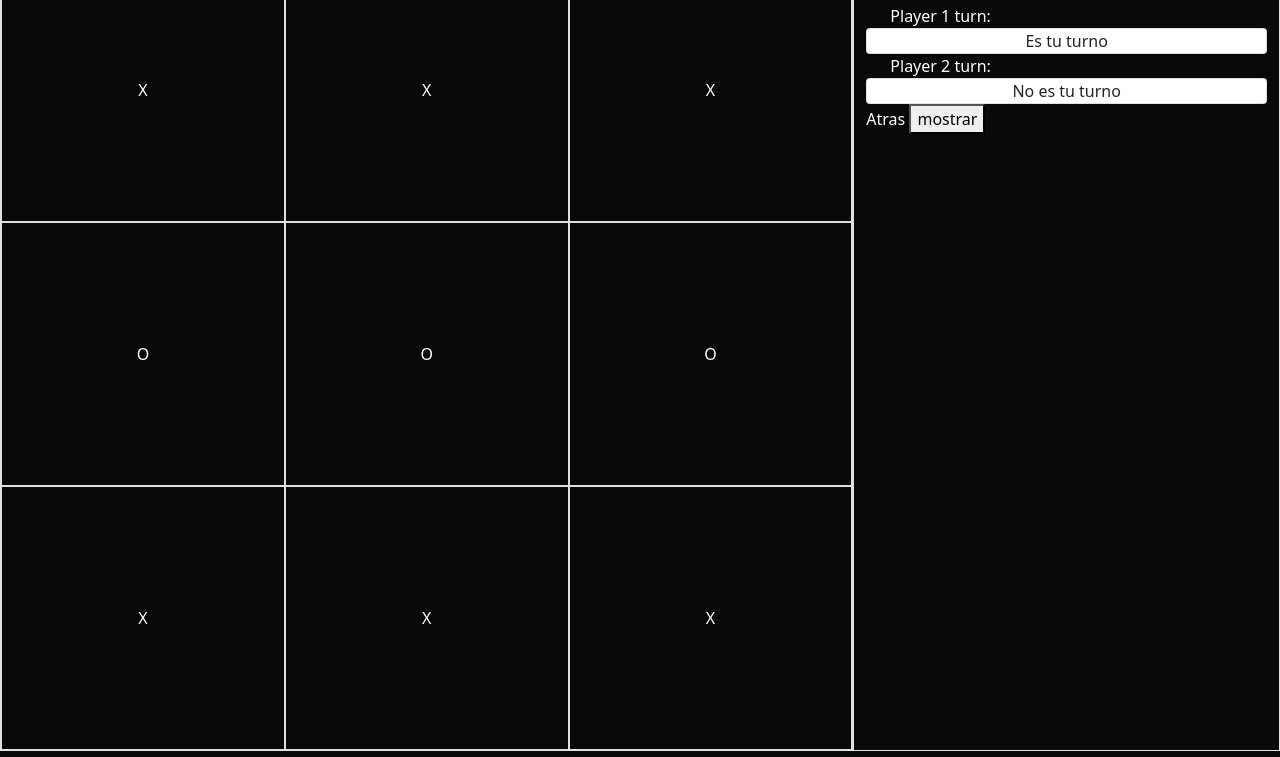
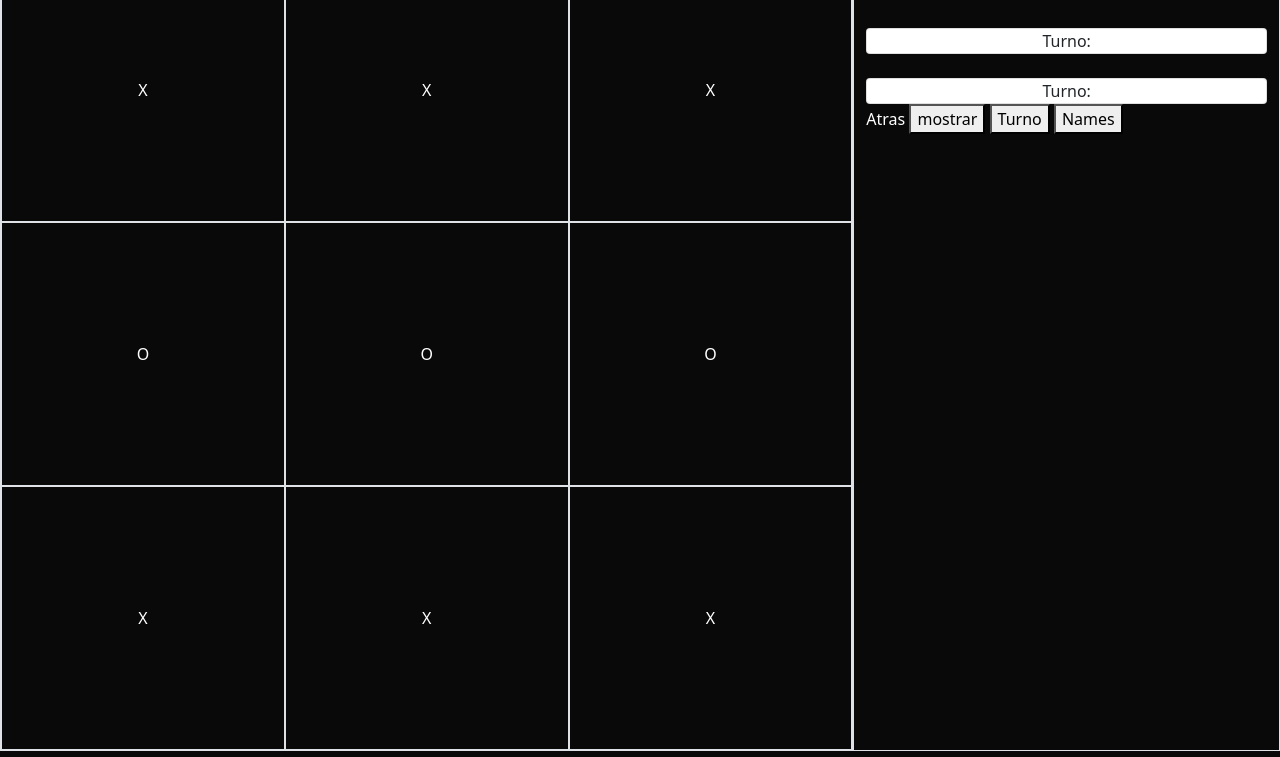
Before and after one commit to JotaroKujoo/tic-tac-toe, a plain HTML site: page pruebas/prueba2.html in a window 1280 px wide. Shown: the part 43-800 px from the top of the page. Drawn offline with nearby package versions, Linux system fonts and the light colour scheme.

Commit message:
Actualizo directorio de pruebas, ahora ya puedo establecer los nombres de usuario y mostrarlos en pantalla, tambien el turno de cada uno, pero sin comportamiento logico

```diff
--- a/pruebas/main.js
+++ b/pruebas/main.js
@@ -65,6 +65,21 @@ const VerUsers = () =>{
   console.log(sessionStorage.getItem("second"))
 }
 
+
+const ModificarLabel = label => {
+  document.getElementById(label).innerHTML="Es tu turno te quedan 3"
+}
+
+const setNames = () => {
+  user = sessionStorage.getItem("first")
+  user2 = sessionStorage.getItem("second")
+  document.getElementById("player1Name").innerHTML = user
+  document.getElementById("player2Name").innerHTML = user2
+
+
+}
+
+
 // const Formar = (usuario1,usuario2) => {
 //   let usuari1 = {"name":usuario1 , "turnos":3 };
 //   let usuari2 = {"name":usuario2 , "turnos":3};
--- a/pruebas/prueba2.html
+++ b/pruebas/prueba2.html
@@ -68,10 +68,10 @@
                 <div class="row">
                     <div class="col">
                         <div class="container text-white">
-                            Player 1 turn:
+                            <label for="" id="player1Name"></label>
                         </div>
                         <div class="card text-center">
-                            Es tu turno
+                            <label for="" id="player1Turn"> Turno: </label>
                         </div>
                     </div>
                 </div>
@@ -79,11 +79,10 @@
                 <div class="row">
                     <div class="col">
                         <div class="container text-white">
-                            Player 2 turn:
+                            <label for="" id="player2Name"></label>
                         </div>
                         <div class="card text-center">
-                            No es tu turno
-
+                            <label for="" id="player2Turn"> Turno: </label>
                         </div>
 
                     </div>
@@ -92,6 +91,8 @@
 
                 <a href="./pruebas.html">Atras</a>
                 <button onclick="VerUsers()" >mostrar</button>
+                <button onclick="ModificarLabel('player1Turn')">Turno</button>
+                <button onclick="setNames()">Names</button>
 
             </div>
 
```
